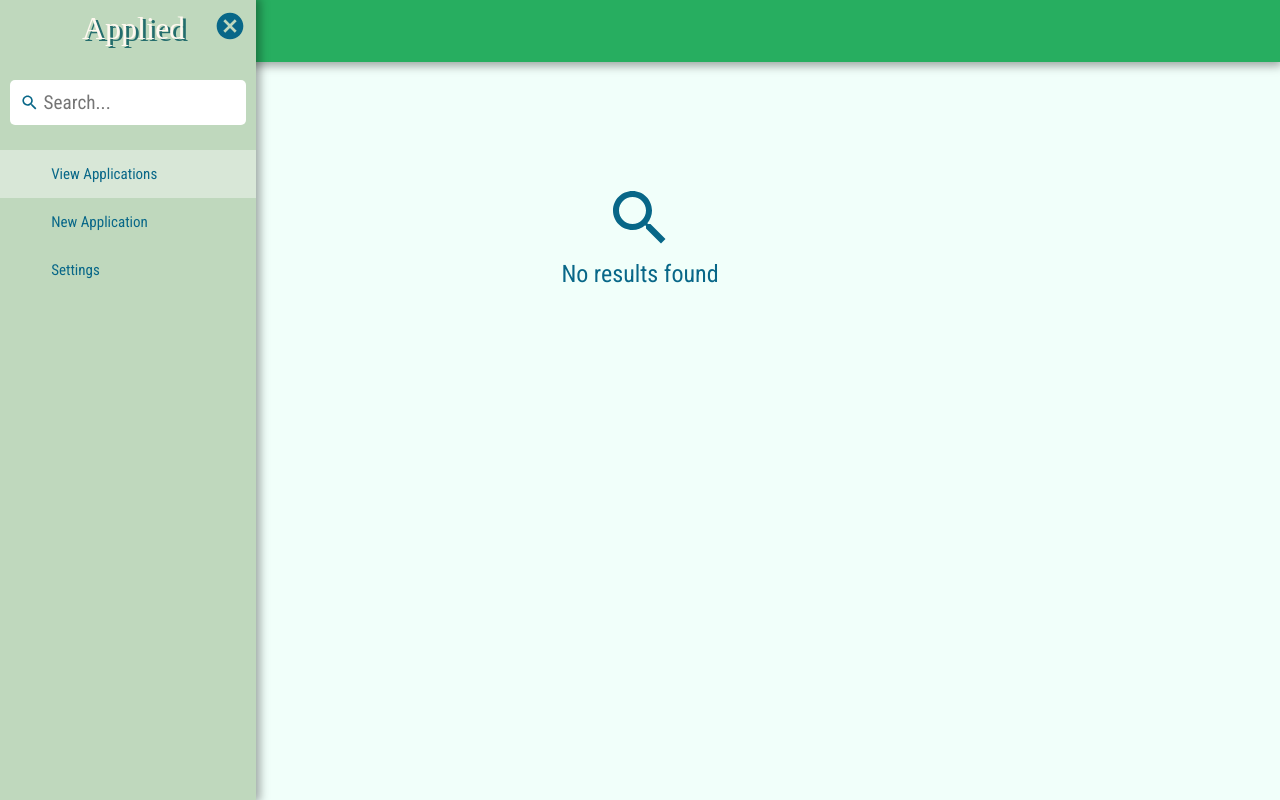
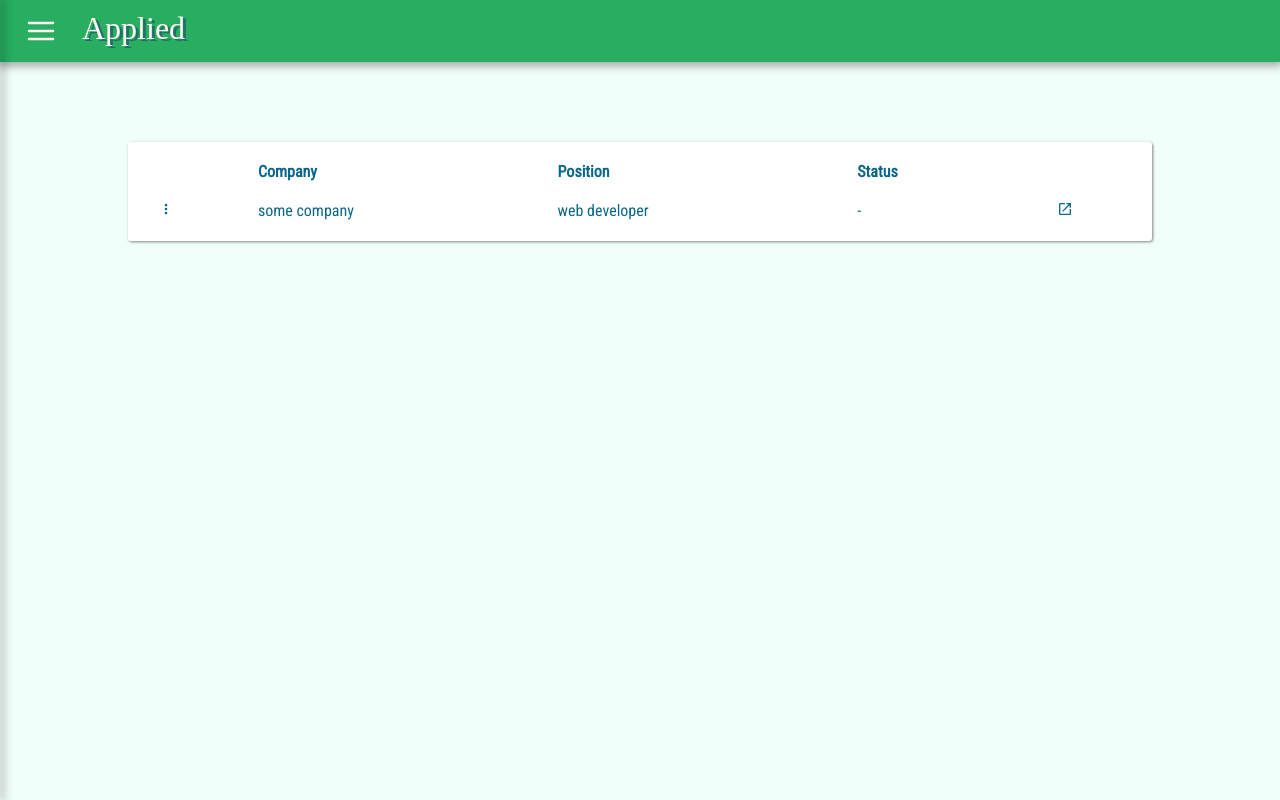
Before and after one commit to idanSaban/applied, a React (Create React App) app: page / in a window 1280 px wide. Built offline with nearby package versions, Linux system fonts and the light colour scheme; a web font is replaced by a local one.

Commit message:
basic application design

```diff
--- a/src/App.css
+++ b/src/App.css
@@ -1,34 +1,5 @@
 .App {
+  height: 100vh;
   color: #086788;
   text-align: center;
 }
-
-.App-logo {
-  animation: App-logo-spin infinite 20s linear;
-  height: 40vmin;
-  pointer-events: none;
-}
-
-.App-header {
-  background-color: #282c34;
-  min-height: 100vh;
-  display: flex;
-  flex-direction: column;
-  align-items: center;
-  justify-content: center;
-  font-size: calc(10px + 2vmin);
-  color: white;
-}
-
-.App-link {
-  color: #61dafb;
-}
-
-@keyframes App-logo-spin {
-  from {
-    transform: rotate(0deg);
-  }
-  to {
-    transform: rotate(360deg);
-  }
-}
--- a/src/App.js
+++ b/src/App.js
@@ -10,9 +10,9 @@ class App extends Component {
     super()
     this.state = {
       applications: [
-        // { company: "some company", position: "web developer", link: "www.linkdin.com/jobs/123456", complete: false }
+        { company: "some company", position: "web developer", link: "www.linkdin.com/jobs/123456", complete: false }
       ],
-      displayMenu: true
+      displayMenu: false
     }
   }
 
--- a/src/components/applications/application.js
+++ b/src/components/applications/application.js
@@ -1,15 +1,25 @@
 import React, { Component } from 'react';
+import { MdMoreVert, MdOpenInNew } from "react-icons/md";
+
 import '../../style/applications.css'
+
 class Application extends Component {
     render() {
         const { company, position, link, complete } = this.props.data
 
         return (
             <div className="application">
+                <div>
+                    <MdMoreVert />
+                </div>
                 <div>{company}</div>
                 <div>{position}</div>
-                <div>{link}</div>
                 <div>{complete ? "V" : "-"}</div>
+                <div>
+                    <a href={link} target="_blank">
+                        <MdOpenInNew />
+                    </a>
+                </div>
             </div>
         )
     }
--- a/src/components/applications/applications.js
+++ b/src/components/applications/applications.js
@@ -11,6 +11,7 @@ class Applications extends Component {
                 {applications.length > 0
                     ?
                     <div id="applications-container">
+                        <Header />
                         {applications.map((a, i) => <Application key={i} data={a} />)}
                     </div>
                     :
@@ -22,3 +23,15 @@ class Applications extends Component {
 }
 
 export default Applications;
+
+const Header = function () {
+
+    return (
+        <div id='applications-header'>
+            <div></div>
+            {
+                ['Company', 'Position', 'Status'].map(item => <div>{item}</div>)
+            }
+        </div>
+    )
+}
--- a/src/style/applications.css
+++ b/src/style/applications.css
@@ -1,17 +1,38 @@
+a {
+    color: inherit;
+}
+
 #applications {}
 
 #applications-container {
-    padding: 20px;
+    text-align: left;
+    margin: 0 10%;
+    background-color: white;
+    margin-top: 10vh;
+    padding: 10px 0;
+    /* border: solid gray 1px; */
+    box-shadow: 1px 1px 3px gray;
+    border-radius: 3px;
 }
 
-.application {
+#applications-container div {
+    padding-left: 15px;
+}
+
+#applications-header {
+    font-weight: bold;
+}
+
+.application, #applications-header {
     padding: 10px;
     display: grid;
-    grid-template-columns: 2fr 2fr 2fr 1fr;
+    grid-template-columns: 1fr 3fr 3fr 2fr 1fr;
 }
 
+a {}
+
 #noResults {
-    margin-top: 15vh;
+    margin: 15vh 0;
     font-size: 150%;
 }
 
```
